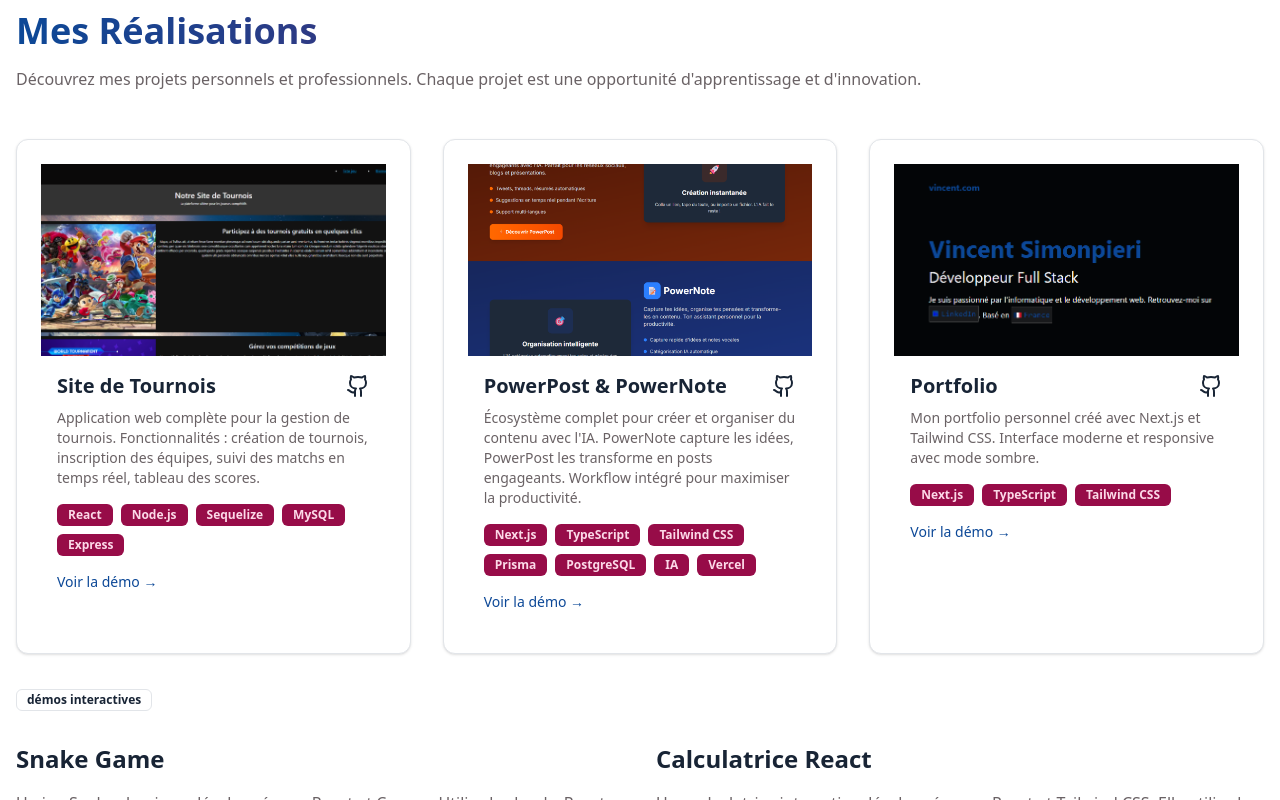
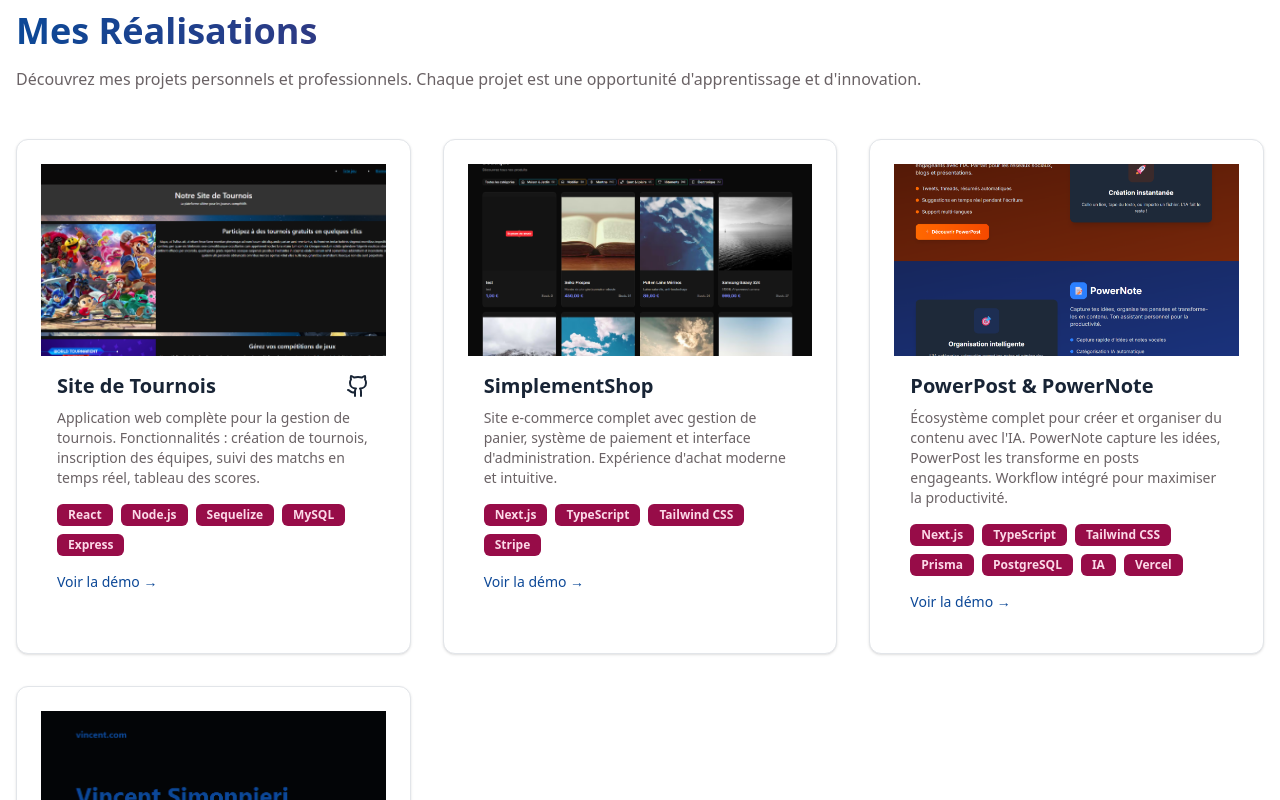
Before and after one commit to vincentsi/portfolio, a Next.js app: page / in a window 1280 px wide. Shown: the part 1820-2620 px from the top of the page. Built offline with nearby package versions, Linux system fonts and the light colour scheme; a web font is replaced by a local one.

Commit message:
add projet simplementshop

```diff
--- a/app/components/Projects.tsx
+++ b/app/components/Projects.tsx
@@ -35,6 +35,14 @@
     demoUrl: "https://projet-site-tournoi.vercel.app/",
   },
   {
+    title: "SimplementShop",
+    description:
+      "Site e-commerce complet avec gestion de panier, système de paiement et interface d'administration. Expérience d'achat moderne et intuitive.",
+    technologies: ["Next.js", "TypeScript", "Tailwind CSS", "Stripe"],
+    imageUrl: "/projects/simplementshop.png",
+    demoUrl: "https://simplement-shop.vercel.app/shop",
+  },
+  {
     title: "PowerPost & PowerNote",
     description:
       "Écosystème complet pour créer et organiser du contenu avec l'IA. PowerNote capture les idées, PowerPost les transforme en posts engageants. Workflow intégré pour maximiser la productivité.",
@@ -48,7 +56,6 @@
       "Vercel",
     ],
     imageUrl: "/projects/power-post-note.png",
-    githubUrl: "https://github.com/vincentsi/power-post-note",
     demoUrl: "https://power-post-note.vercel.app/",
   },
   {
```
Also changed, not shown: public/projects/simplementshop.png (added).
